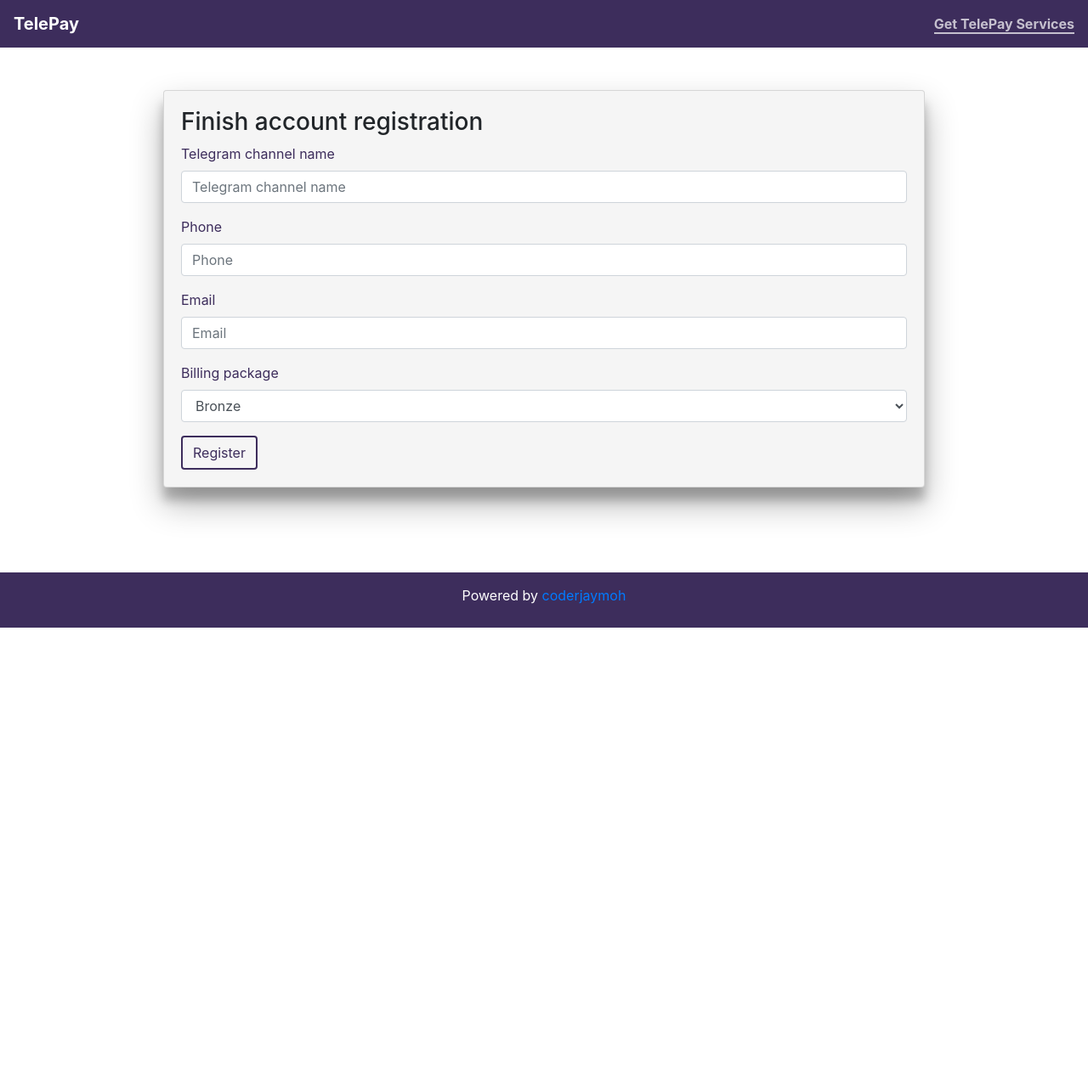
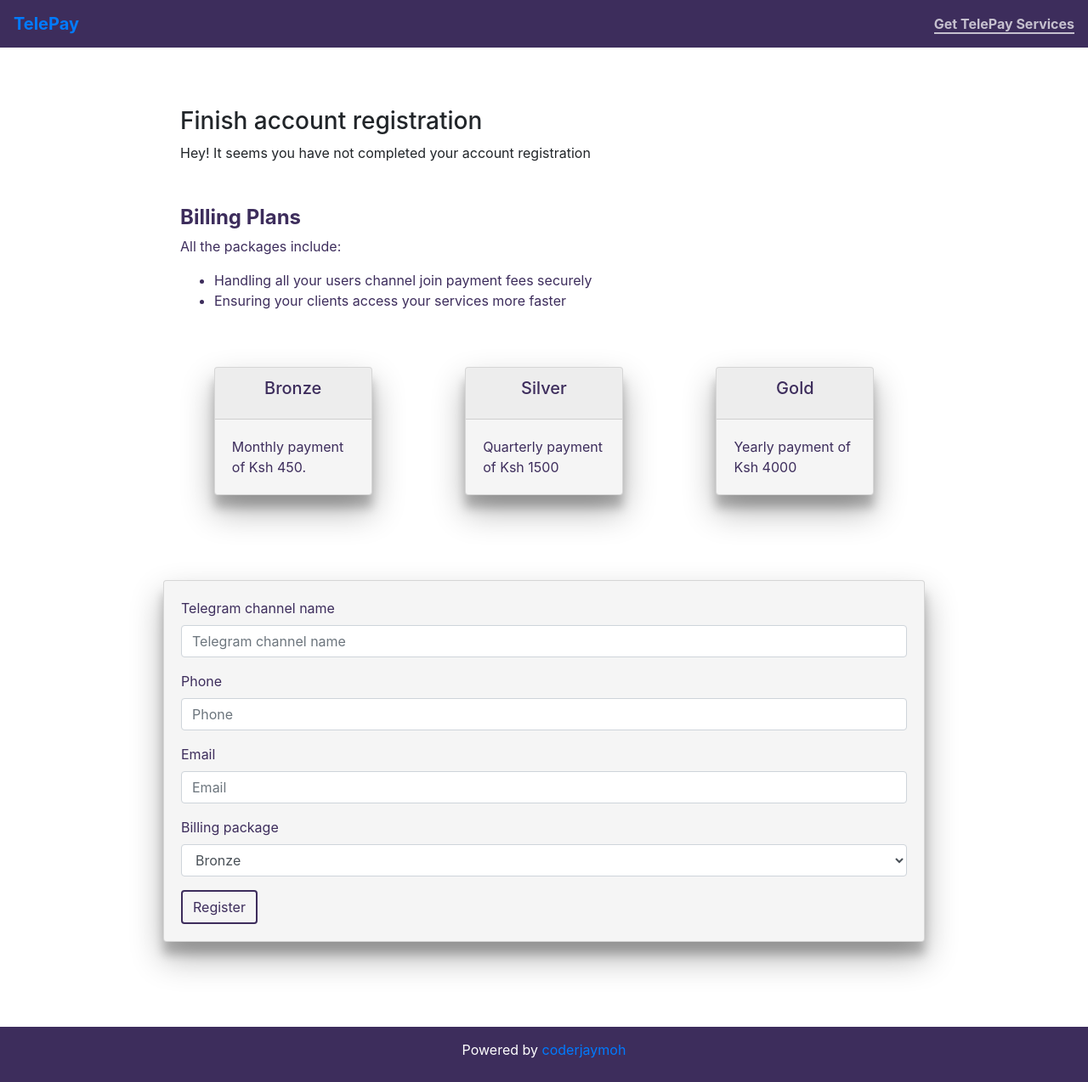
Before and after one commit to lelerukjaymoh/telepay, a Django app: page /dashboard/update in a window 1280 px wide. Shown: the whole page at 85% size. Before the commit the page ends 739 px from the top, so only its background shows below. Run offline with Django 3.2, Linux system fonts and the light colour scheme; parts of the project's set-up code (start-up, migrations or seed data) failed here and were passed over; some libraries are stand-ins or nearby versions.

Commit message:
Updated templates

```diff
--- a/telegramlipa/templates/client/dashboard/update_account.html
+++ b/telegramlipa/templates/client/dashboard/update_account.html
@@ -4,9 +4,60 @@
 {% block title %}Login{% endblock %}
 
 {% block content %}
+<div class="card update-account-card">
+    <div class="card-body">
+        <h3 class="header">Finish account registration</h3>
+        <p>Hey! It seems you have not completed your account registration</p>
+
+
+        <div class="billing-plans">
+            <h4><b>Billing Plans</b></h4>
+            <p>All the packages include:</p>
+            <ul>
+                <li>Handling all your users channel join payment fees securely</li>
+                <li>Ensuring your clients access your services more faster</li>
+            </ul>
+
+            <div class="row ">
+                <div class="col-sm-4">
+                    <div class="card">
+                        <div class="card-header">
+                            <h5 class="card-title">Bronze</h5>
+                        </div>
+                        <div class="card-body bronze">
+
+                            <p class="card-text">Monthly payment of Ksh 450.</p>
+                        </div>
+                    </div>
+                </div>
+                <div class="col-sm-4">
+                    <div class="card">
+                        <div class="card-header">
+                            <h5 class="card-title">Silver</h5>
+                        </div>
+                        <div class="card-body silver">
+
+                            <p class="card-text">Quarterly payment of Ksh 1500</p>
+                        </div>
+                    </div>
+                </div>
+                <div class="col-sm-4">
+                    <div class="card">
+                        <div class="card-header">
+                            <h5 class="card-title">Gold</h5>
+                        </div>
+                        <div class="card-body gold">
+
+                            <p class="card-text">Yearly payment of Ksh 4000</p>
+                        </div>
+                    </div>
+                </div>
+            </div>
+        </div>
+    </div>
+</div>
 <div class="card">
     <div class="card-body">
-        <h3 class="header">Finish account registration</h3>
         <form method="post">
             {% csrf_token %}
             {% bootstrap_form form %}
@@ -19,5 +70,31 @@
     </div>
 </div>
 
+<style>
+    div.update-account-card{
+        box-shadow: none;
+        border: none;
+        background: none;
+    }
+
+    .billing-plans{
+        color: rgb(61, 45, 92);
+        margin: 50px 0px 0px 0px;
+    }
+
+    .billing-plans-container{
+        color: red;
+        margin: 0px;
+    }
+
+    .bronze{
+        background-color: bronze;
+    }
+
+    .card-header{
+        text-align: center;
+    }
+
+</style>
 
 {% endblock %}
--- a/telegramlipa/templates/shared/base.html
+++ b/telegramlipa/templates/shared/base.html
@@ -17,7 +17,7 @@
 <body>
     <!-- As a heading -->
     <nav class="navbar main-nav">
-        <span class="navbar-brand mb-0 h1 title"><b>TelePay</b></span>
+        <span class="navbar-brand mb-0 h1 title"><b><a href="{% url 'home' %}">TelePay</a></b></span>
         <div class="get-telepay">
             <a href="{% url 'dashboard' %}"><b class="get-service-text">Get TelePay Services</b></a>
         </div>
```
